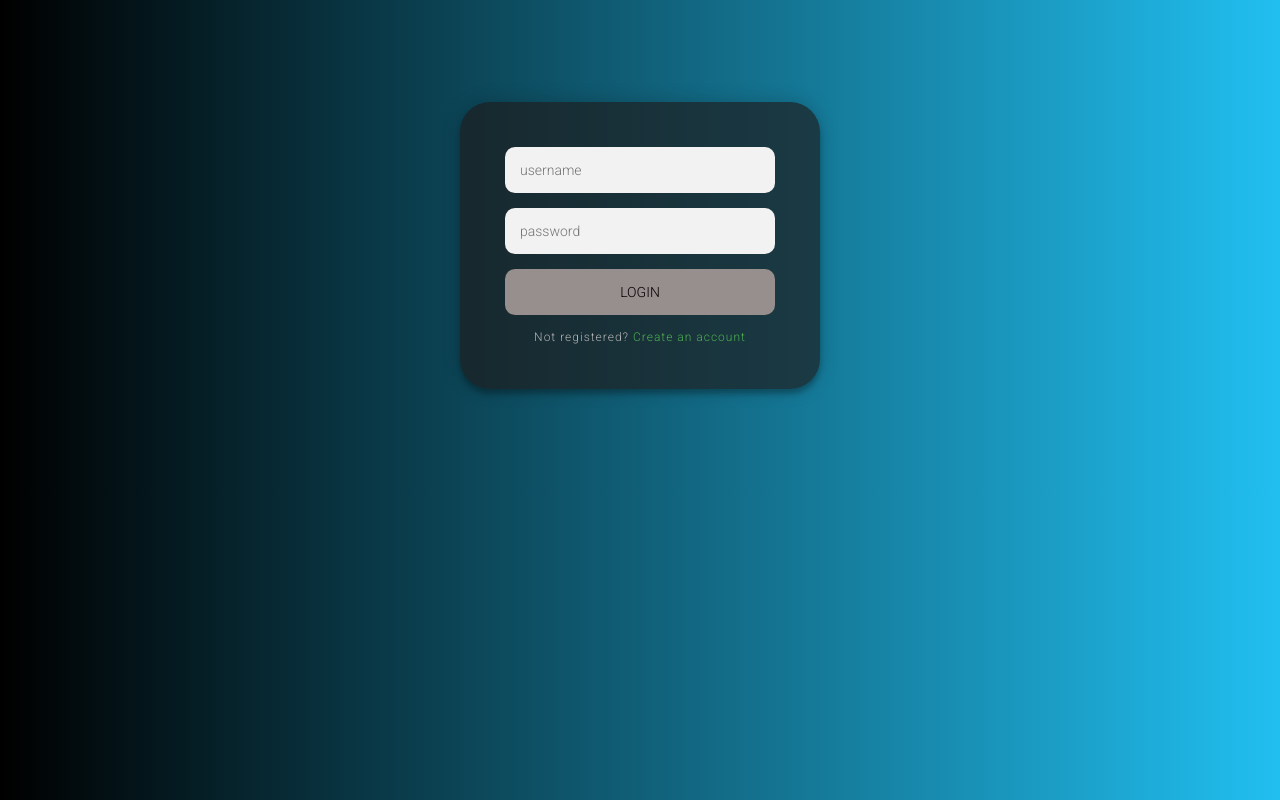
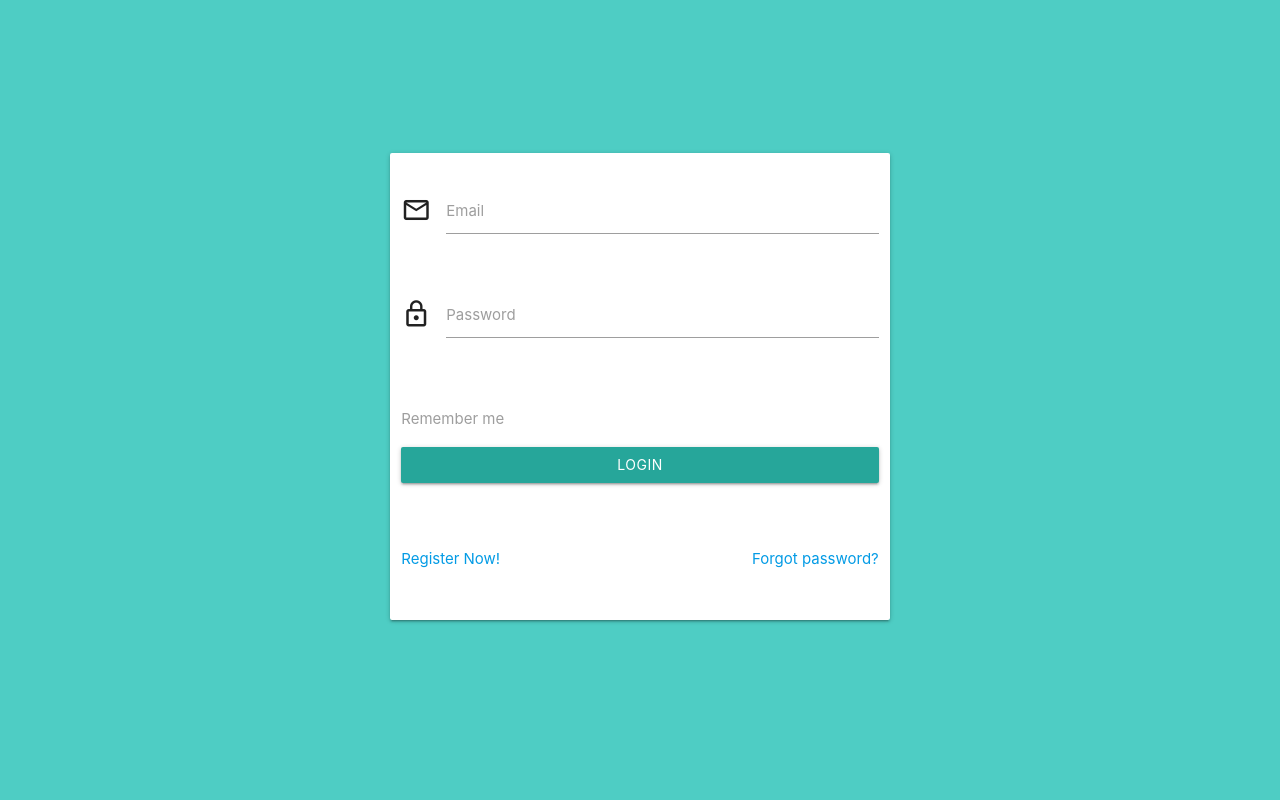
Before and after one commit to MathzG/MOJA, a PHP site: page /page/login.html in a window 1280 px wide. Run offline with PHP 8.4, Linux system fonts and the light colour scheme.

Commit message:
Editando Login

```diff
--- a/index.html
+++ b/index.html
@@ -17,7 +17,6 @@
 
         <div class="nav-wrapper">
             <a href="#!" class="brand-logo center">MOJA</a>
-
         </div>
     </nav>
 
--- a/page/login.html
+++ b/page/login.html
@@ -5,28 +5,57 @@
     <meta charset="UTF-8">
     <meta name="viewport" content="width=device-width, initial-scale=1.0">
     <title>Document</title>
+    <link href="https://fonts.googleapis.com/icon?family=Material+Icons" rel="stylesheet">
+    <link rel="stylesheet" href="https://cdnjs.cloudflare.com/ajax/libs/materialize/1.0.0/css/materialize.min.css">
     <link rel="stylesheet" href="/style/login.css">
 </head>
 
 <body>
+    <div id="login-page" class="row">
+        <div class="col s12 z-depth-6 card-panel">
+            <form class="login-form">
+                <div class="row">
+                </div>
+                <div class="row">
+                    <div class="input-field col s12">
+                        <i class="material-icons prefix">mail_outline</i>
+                        <input class="validate" id="email" type="email">
+                        <label for="email" data-error="wrong" data-success="right">Email</label>
+                    </div>
+                </div>
+                <div class="row">
+                    <div class="input-field col s12">
+                        <i class="material-icons prefix">lock_outline</i>
+                        <input id="password" type="password">
+                        <label for="password">Password</label>
+                    </div>
+                </div>
+                <div class="row">
+                    <div class="input-field col s12 m12 l12  login-text">
+                        <input type="checkbox" id="remember-me" />
+                        <label for="remember-me">Remember me</label>
+                    </div>
+                </div>
+                <div class="row">
+                    <div class="input-field col s12">
+                        <a href="#" class="btn waves-effect waves-light col s12">Login</a>
+                    </div>
+                </div>
+                <div class="row">
+                    <div class="input-field col s6 m6 l6">
+                        <p class="margin medium-small"><a href="#">Register Now!</a></p>
+                    </div>
+                    <div class="input-field col s6 m6 l6">
+                        <p class="margin right-align medium-small"><a href="#">Forgot password?</a></p>
+                    </div>
+                </div>
 
-    <div class="login-page">
-        <div class="form">
-            <form class="register-form">
-                <input type="text" placeholder="name" />
-                <input type="password" placeholder="password" />
-                <input type="text" placeholder="email address" />
-                <button>create</button>
-                <p class="message">Already registered? <a href="#">Sign In</a></p>
-            </form>
-            <form class="login-form">
-                <input type="text" placeholder="username" />
-                <input type="password" placeholder="password" />
-                <button>login</button>
-                <p class="message">Not registered? <a href="#">Create an account</a></p>
             </form>
         </div>
     </div>
+    <script src="https://cdnjs.cloudflare.com/ajax/libs/materialize/1.0.0/js/materialize.min.js"></script>
+
+
 
 
 
--- a/style/login.css
+++ b/style/login.css
@@ -1,124 +1,26 @@
-@import url(https://fonts.googleapis.com/css?family=Roboto:300);
-@import url('style.css');
-.login-page {
-    width: 360px;
-    padding: 8% 0 0;
+html,
+body {
+    height: 100%;
+}
+
+html {
+    display: table;
     margin: auto;
 }
 
-.form {
-    position: relative;
-    z-index: 1;
-    background: rgba(29, 26, 26, 0.664);
-    max-width: 360px;
-    margin: 0 auto 100px;
-    padding: 45px;
-    text-align: center;
-    box-shadow: 0 0 20px 0 rgba(0, 0, 0, 0.2), 0 5px 5px 0 rgba(0, 0, 0, 0.24);
-    border-radius: 30px;
+body {
+    display: table-cell;
+    vertical-align: middle;
+    background: #4ECDC4;
 }
 
-.form input {
-    font-family: "Roboto", sans-serif;
-    outline: 0;
-    background: #f2f2f2;
-    width: 100%;
-    border: 0;
-    margin: 0 0 15px;
-    padding: 15px;
-    box-sizing: border-box;
-    font-size: 14px;
-    border-radius: 10px;
+#login-page {
+    width: 500px;
 }
 
-.form button {
-    font-family: "Roboto", sans-serif;
-    text-transform: uppercase;
-    outline: 0;
-    background: rgb(151, 142, 142);
-    ;
-    width: 100%;
-    border: 0;
-    padding: 15px;
-    color: rgb(7, 0, 0);
-    font-size: 14px;
-    -webkit-transition: all 0.3 ease;
-    transition: all 0.3 ease;
-    cursor: pointer;
-    border-radius: 10px;
+.card {
+    position: absolute;
+    left: 50%;
+    top: 50%;
+    -moz-transform: translate(-50%, -50%) -webkit-transform: translate(-50%, -50%) -ms-transform: translate(-50%, -50%) -o-transform: translate(-50%, -50%) transform: translate(-50%, -50%);
 }
-
-.form button:hover,
-.form button:active,
-.form button:focus {
-    background: var(--azul-bebe);
-}
-
-.form .message {
-    margin: 15px 0 0;
-    color: #b3b3b3;
-    font-size: 12px;
-    letter-spacing: 1px;
-}
-
-.form .message a {
-    color: #4CAF50;
-    text-decoration: none;
-}
-
-.form .register-form {
-    display: none;
-}
-
-.container {
-    position: relative;
-    z-index: 1;
-    max-width: 300px;
-    margin: 0 auto;
-}
-
-.container:before,
-.container:after {
-    content: "";
-    display: block;
-    clear: both;
-}
-
-.container .info {
-    margin: 50px auto;
-    text-align: center;
-}
-
-.container .info h1 {
-    margin: 0 0 15px;
-    padding: 0;
-    font-size: 36px;
-    font-weight: 300;
-    color: #1a1a1a;
-}
-
-.container .info span {
-    color: #4d4d4d;
-    font-size: 12px;
-}
-
-.container .info span a {
-    color: #000000;
-    text-decoration: none;
-}
-
-.container .info span .fa {
-    color: #EF3B3A;
-}
-
-body {
-    background: #76b852;
-    /* fallback for old browsers */
-    background: -webkit-linear-gradient(right, #12d2c5, rgb(0, 0, 0));
-    background: -moz-linear-gradient(right, #12d2c5, #000000);
-    background: -o-linear-gradient(right, #21bff0, #000000);
-    background: linear-gradient(to left, #21bff0, #000000);
-    font-family: "Roboto", sans-serif;
-    -webkit-font-smoothing: antialiased;
-    -moz-osx-font-smoothing: grayscale;
-}
```
